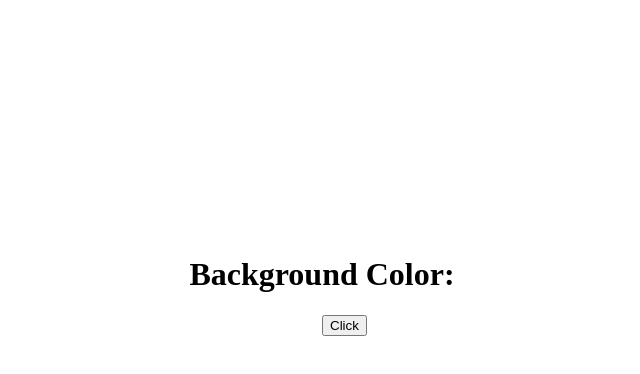
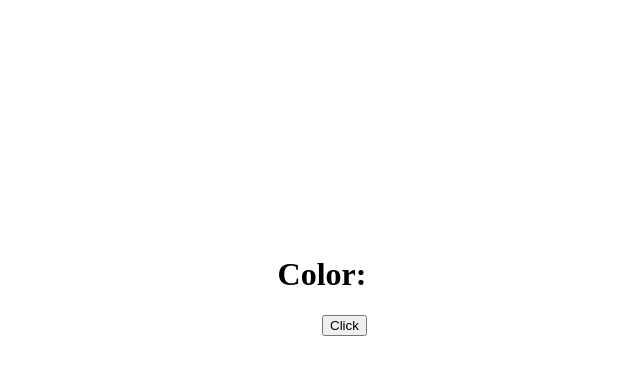
Before and after one commit to DerekDanielson/colorChanger, a plain HTML site: page index.html in a window 1280 px wide. Shown: the part 18-392 px from the top of the page, without its empty margins (318-958 px from the left). Drawn offline with Linux system fonts and the light colour scheme.

Commit message:
HTML complete

```diff
--- a/index.html
+++ b/index.html
@@ -11,7 +11,7 @@
 <body>
     <main>
         <div class="container">
-            <h1>Background Color: <span class="color"></span></h1>
+            <h1>Color: <span class="color"></span></h1>
             <button class="btn" id="btn">Click</button>
         </div>
     </main>
```
